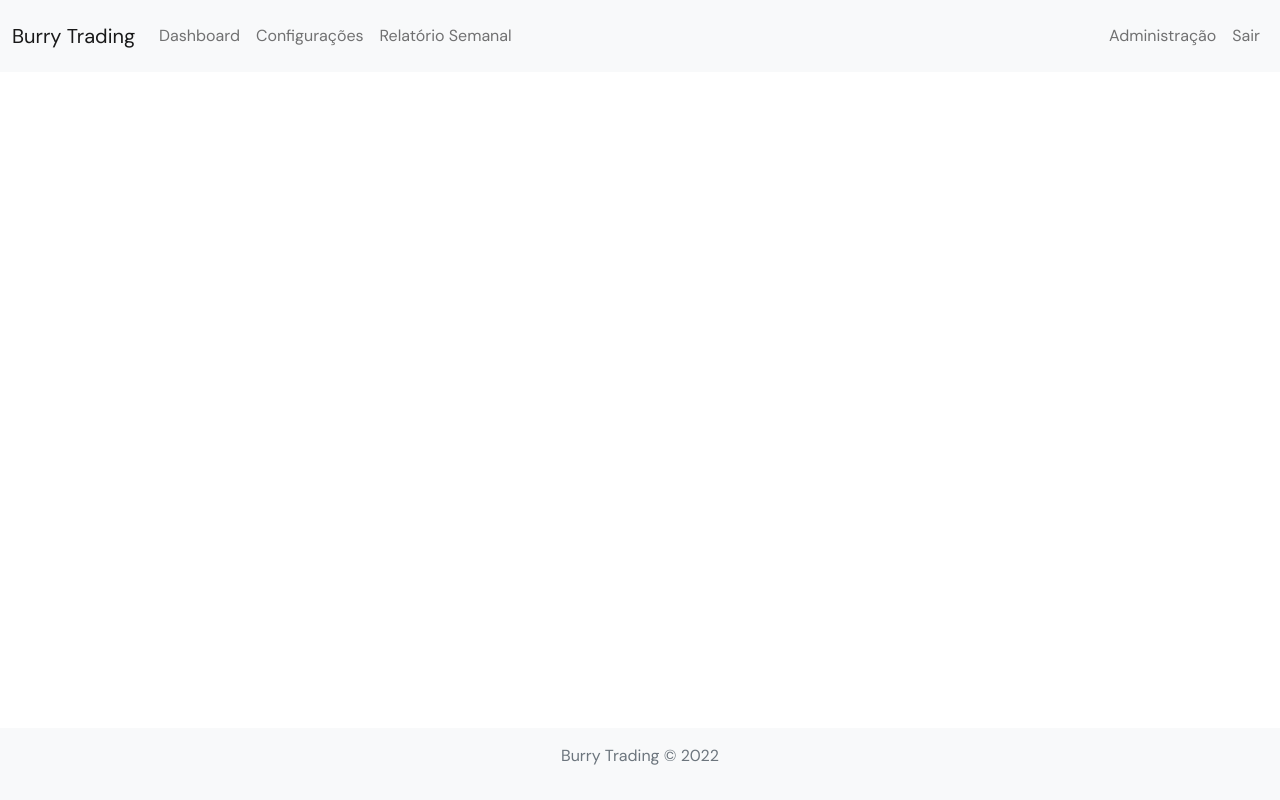
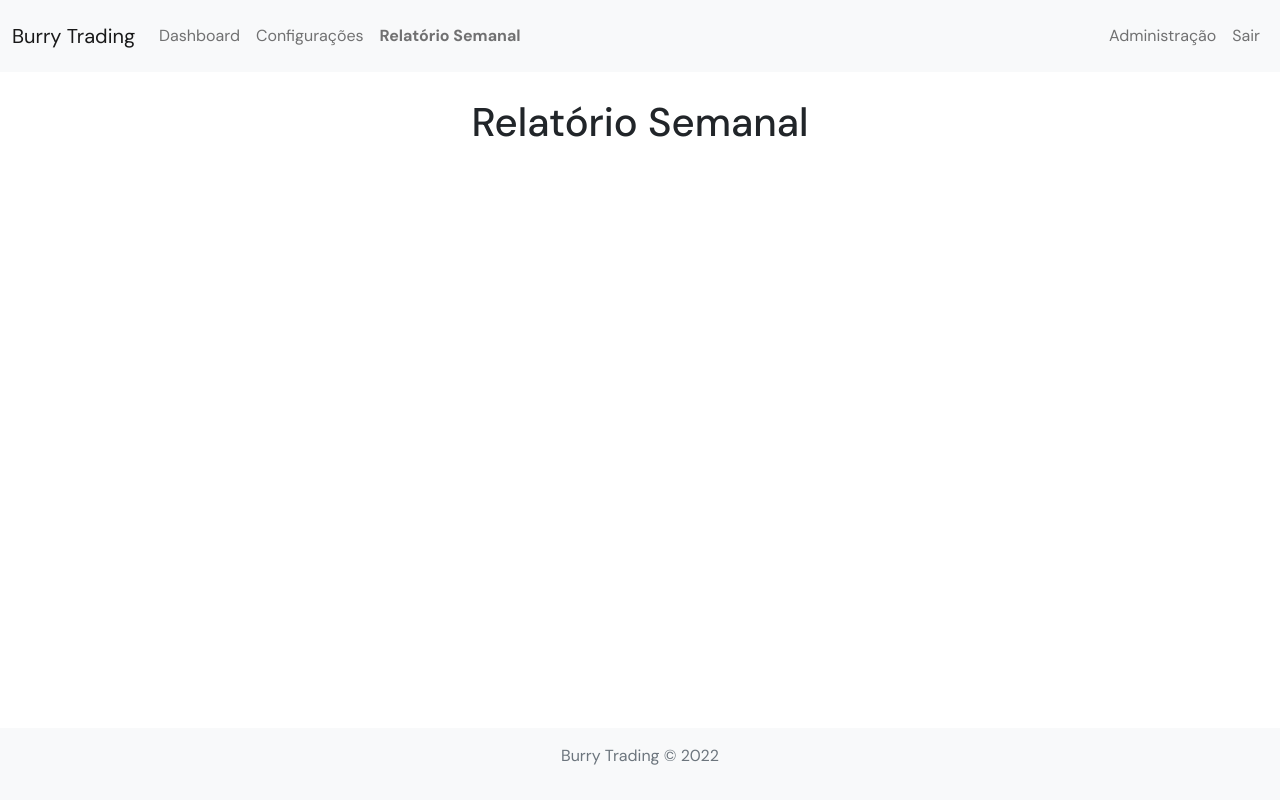
Before and after one commit to burry-trading/burry, a Vue app: page /weekly-report in a window 1280 px wide. Built offline with nearby package versions, Linux system fonts and the light colour scheme; sample sign-in values are in the browser's storage.

Commit message:
feat: screen weekly report created

```diff
--- a/src/components/Navbar.vue
+++ b/src/components/Navbar.vue
@@ -14,7 +14,7 @@
               <router-link class="nav-link" to="/settings" exact>Configurações</router-link>
             </li>
             <li class="nav-item">
-                <router-link class="nav-link" to="/weekly_report" exact>Relatório Semanal</router-link>
+                <router-link class="nav-link" to="/weekly-report" exact>Relatório Semanal</router-link>
             </li>
         </ul>
         <span class="navbar-text">
--- /dev/null
+++ b/src/components/pages/WeeklyReport.vue
@@ -0,0 +1,32 @@
+<template>
+    <div class="container">
+        <div class="row">
+          <div class="col-sm-12">
+            <h1 class="text-center">Relatório Semanal</h1>
+        </div>
+      </div>
+    </div>
+</template>
+
+<script>
+export default {
+  name: 'WeeklyReportPage',
+  data: () => {
+    return {
+      error: {
+        status: false,
+        message: '',
+      },
+      auth: {
+        email: undefined,
+        password: undefined
+      }
+    }
+  },
+  methods: {
+  }
+}
+</script>
+
+<style>
+</style>
--- a/src/router/index.js
+++ b/src/router/index.js
@@ -3,6 +3,7 @@ import { createWebHistory, createRouter } from 'vue-router'
 import LoginPage from './../components/pages/Login.vue'
 import SettingsPage from './../components/pages/Settings.vue'
 import DashboardPage from './../components/pages/Dashboard.vue'
+import WeeklyReportPage from './../components/pages/WeeklyReport.vue'
 import AdministratorPage from './../components/pages/Administrator.vue'
 
 const routes = [
@@ -20,6 +21,14 @@ const routes = [
         name: 'settings',
         meta: {
             title: 'Burry Trading: Configurações',
+        }
+    },
+    {
+        path: '/weekly-report',
+        component: WeeklyReportPage,
+        name: 'weekly-report',
+        meta: {
+            title: 'Burry Trading: Relatório Semanal',
         }
     },
     {
```
